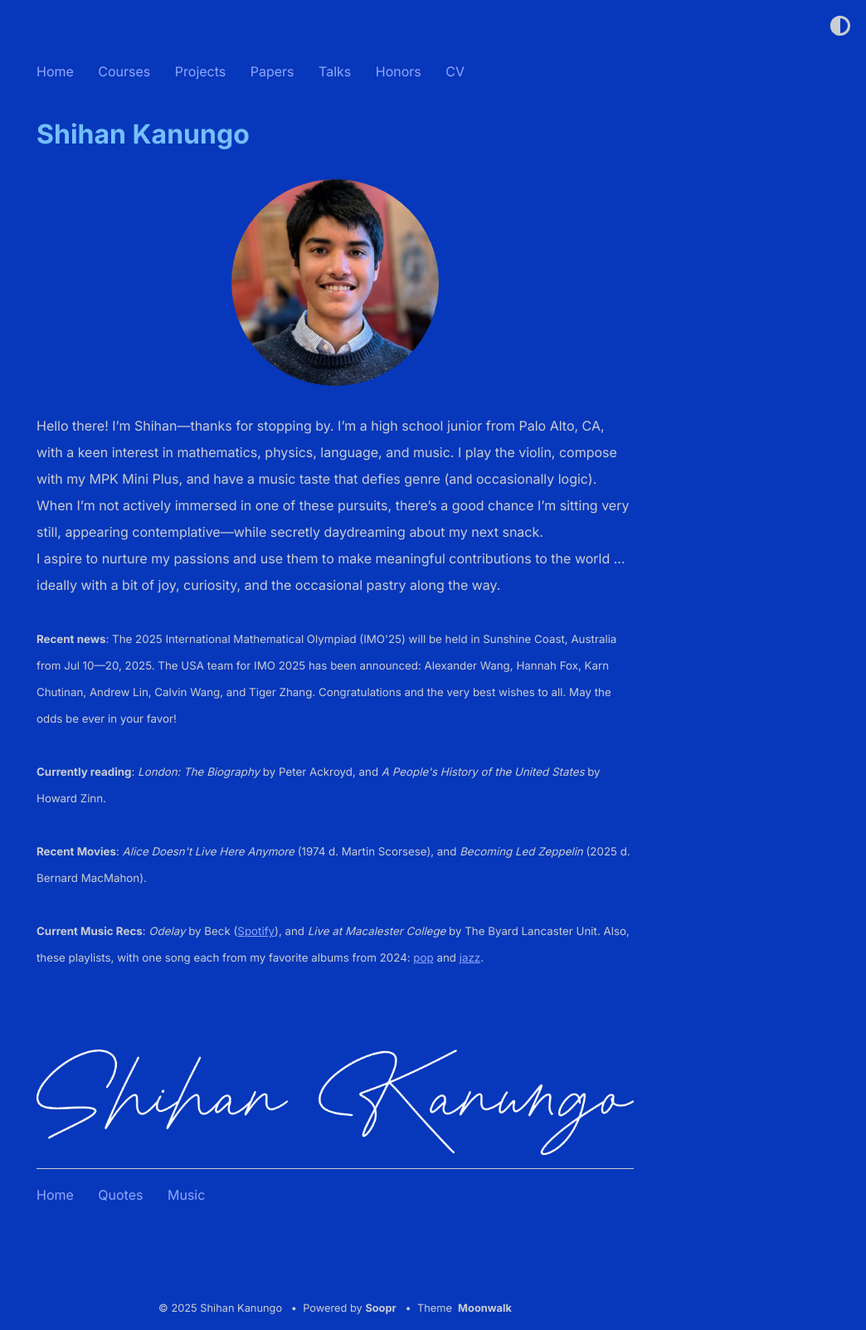
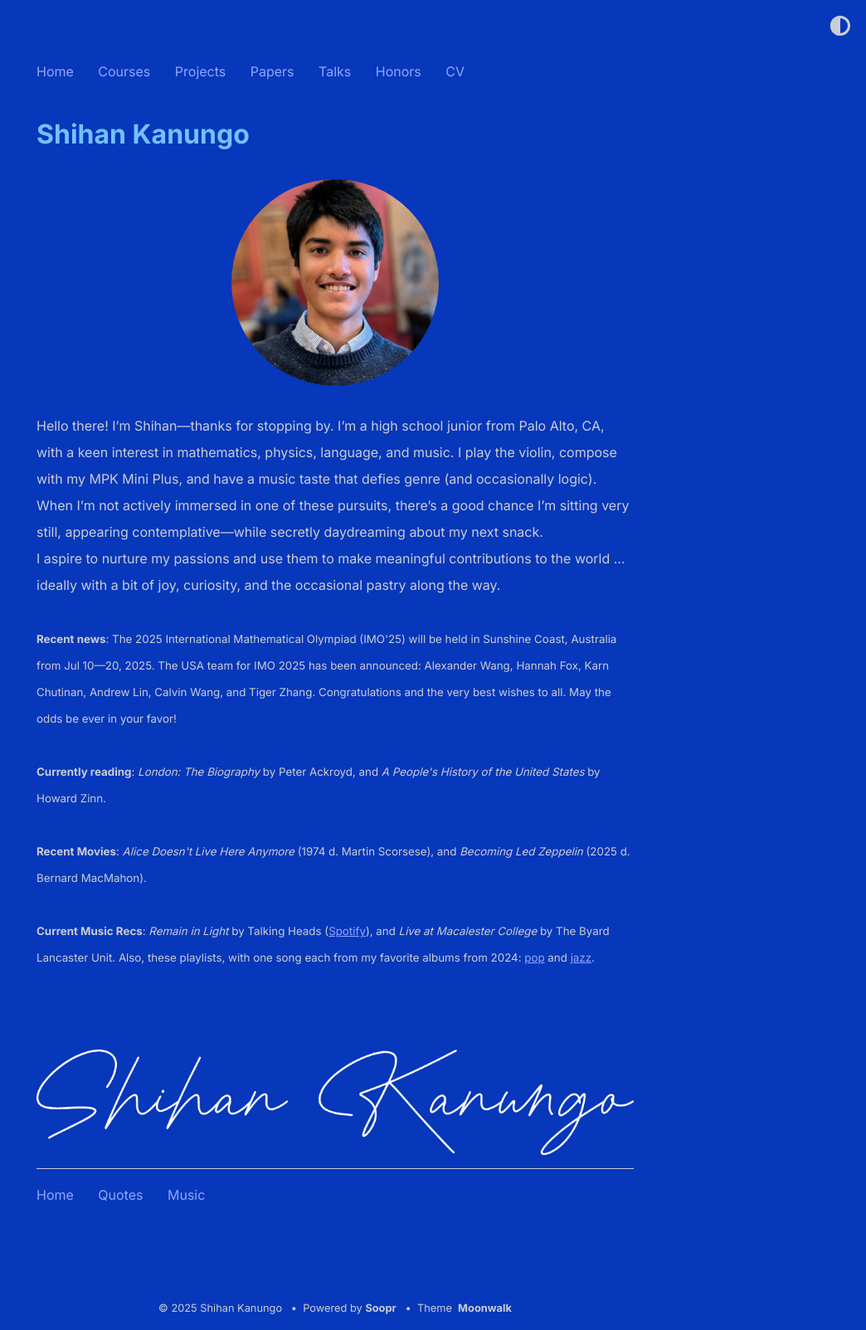
Before and after one commit to shihankanungo/shihankanungo.github.io, a Jekyll site: the page built from index.md, in a window 1280 px wide. Shown: the whole page at 83% size, without its empty margins (236-1280 px from the left). Built offline with Jekyll 4.4.1, drawn with Linux system fonts in a browser that asks for light colours.

Commit message:
Update _config.yml

```diff
--- a/_config.yml
+++ b/_config.yml
@@ -12,7 +12,7 @@
           <br /><br />
           <small><b>Recent Movies</b>: <i>Alice Doesn't Live Here Anymore</i> (1974 d. Martin Scorsese), and <i>Becoming Led Zeppelin</i>  (2025 d. Bernard MacMahon). </small>
           <br /><br />
-          <small><b>Current Music Recs</b>: <i>Odelay</i> by Beck (<a href="https://open.spotify.com/album/1Pus5h1qGedCn4CtOuPVtp?si=5TMaPZtjQeiM_WgCF-HBRg">Spotify</a>), and <i>Live at Macalester College</i> by The Byard Lancaster Unit. Also, these playlists, with one song each from my favorite albums from 2024: <a href="https://open.spotify.com/playlist/0plT5tvEl6lVLrQDk0X3eu?si=fe06480b57f64999">pop</a> and <a href="https://open.spotify.com/playlist/5iHDUPHT30iNd4Feg0yg4f?si=737a0b1a27924789">jazz</a>. </small>
+          <small><b>Current Music Recs</b>: <i>Remain in Light</i> by Talking Heads (<a href="https://open.spotify.com/album/1JvXxLsm0PxlGH4LXzqMGq?si=_kYs0aYvQq6vEF-WYJGuCg">Spotify</a>), and <i>Live at Macalester College</i> by The Byard Lancaster Unit. Also, these playlists, with one song each from my favorite albums from 2024: <a href="https://open.spotify.com/playlist/0plT5tvEl6lVLrQDk0X3eu?si=fe06480b57f64999">pop</a> and <a href="https://open.spotify.com/playlist/5iHDUPHT30iNd4Feg0yg4f?si=737a0b1a27924789">jazz</a>. </small>
           <br /><br /><br /><br />
 
   <img className="mt-8 md:mt-12 w-1/2 sm:w-1/3 lg:w-1/4" src="/signature.png" alt="signature of shihan" aria-hidden="true" />
```
